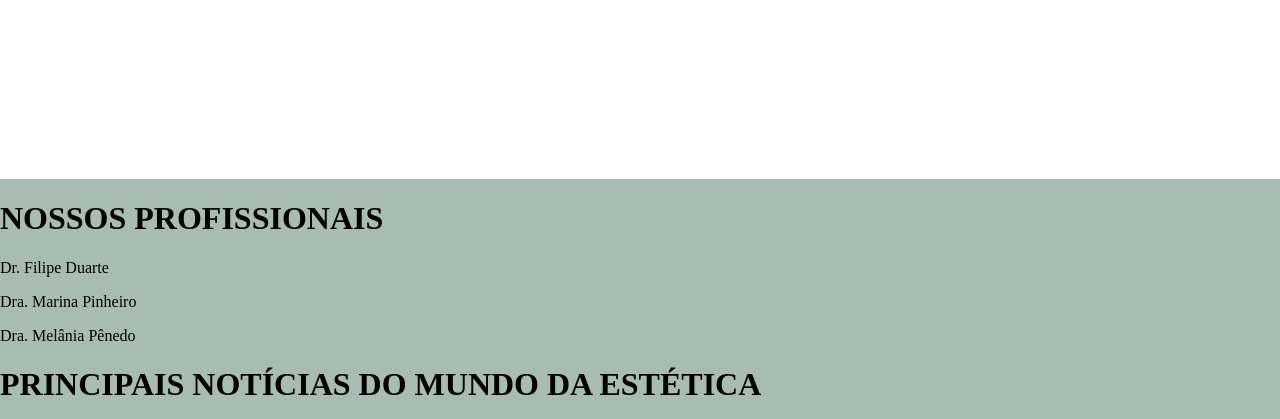
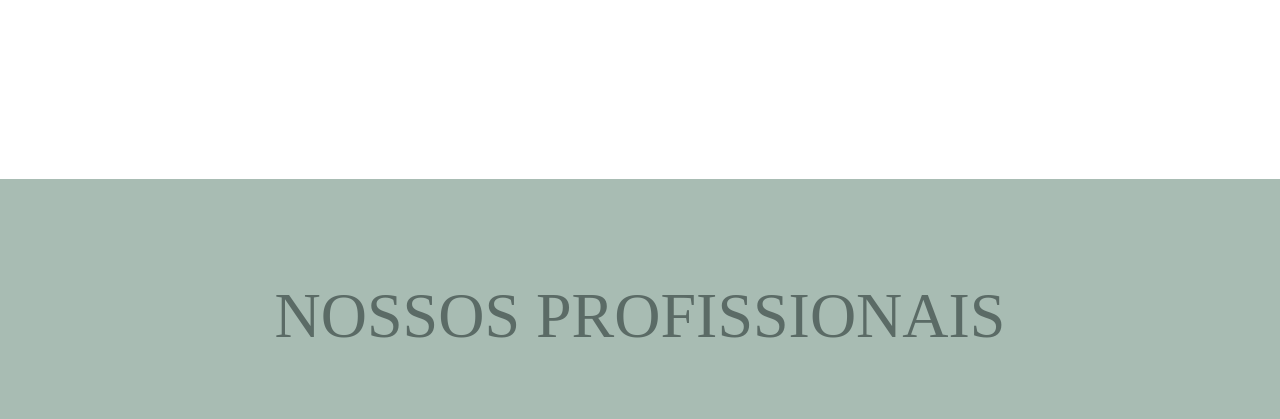
Before and after one commit to velloso-jv/Paginainicial, a PHP site: page /home.html in a window 1280 px wide. Shown: the part 611-1030 px from the top of the page. Run offline with PHP 8.4, Linux system fonts and the light colour scheme; some web fonts are replaced.

Commit message:
Atualizações Página Inicial.css

```diff
--- a/styhome.css
+++ b/styhome.css
@@ -16,7 +16,12 @@ header{
 /*Aqui é a única informação do logo*/
 .logo{
     width:190px;
-
+    height: auto;
+}
+.logo img{
+    height:250px;
+    width:auto;
+    margin-left: 30px;
 }
 
 /*Aqui temos as informações do menu clicável*/
@@ -34,7 +39,7 @@ header{
 
 /* HOVER altera alguma propriedade ao passar o cursor pela categoria  */
 .nav-bar li a:hover{
-    color:#d5d5d5;
+    border-bottom: #FFFFFF 2px solid;
 }
 
 .pags-nav-bar{
@@ -57,7 +62,7 @@ header{
     border-radius: 10px;
     background-color: #FFFFFF;
     color: #5b6b66;
-    padding: 0px 20px;
+    padding: 0px 30px;
     margin-right: 50px;
     margin-left: 5px;
     font-family: Inter;
@@ -66,7 +71,7 @@ header{
 
 }
 .search img{
-    padding: 6px;
+    padding: 70px;
     width:auto;
     height:47px;
 
@@ -78,21 +83,51 @@ header{
 }
 .nossos-profissionais{
     align-items: center;
-    color:dimgray;
+    color:#5b6b66;
     text-align: center;
     font-size: 30px;
 }
-.nossos-profissionais h1{
-    border-top: dimgray solid 1px; /* Ainda não consegui deixar igual ao mockup! */
-    border-bottom: dimgray solid 1px;
+@font-face{
+    font-family:Brandis;
+    src: url('./fontes/Brandis.otf');
 }
-.nossos-profissionais ul{
+.titulo-tipo-um{
+    text-align: center;
+    font-size: 64px;
+    /*border: #5b6b66 solid 1px;
+    border-right: none;
+    border-left: none;
+    width: 800px;*/
+    font-family: Brandis;
+    font-weight: 400;
+    color: #5b6b66;
+    margin-top: 100px;
+}
+.nossos-profissionais{
     display: flex;
     justify-content: space-between;
-    list-style: none;
+    align-items: center;
 }
-.nomes-prof{
-    background-color: white;
-    padding: 150px 100px;
-    margin-right: 5px;
+.nomes-profissionais{
+    display: flex;
+    justify-content: space-between;
+    align-items: center;
+    margin: 65px;
+    font-family: Anonymous Pro;
+    font-weight: 400;
+    font-size: 24px;
+    color: #5b6b66;
 }
+.rodape{
+    display: flex;
+    justify-content: space-between;
+    align-items: center;
+    background-color: #5b6b66;
+    margin: 0;
+}
+.icones-rodape{
+    display: flex;
+    justify-content: space-between;
+    height:200px;
+    width: auto;
+}
```
